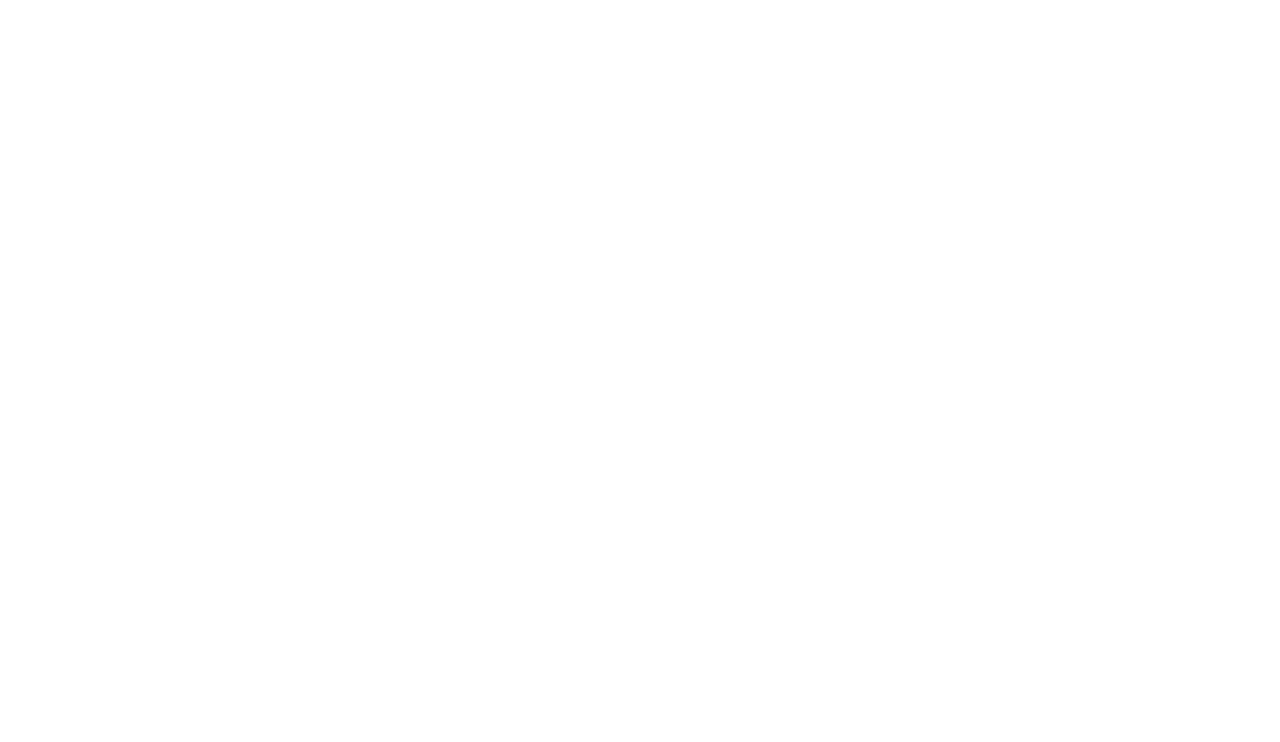
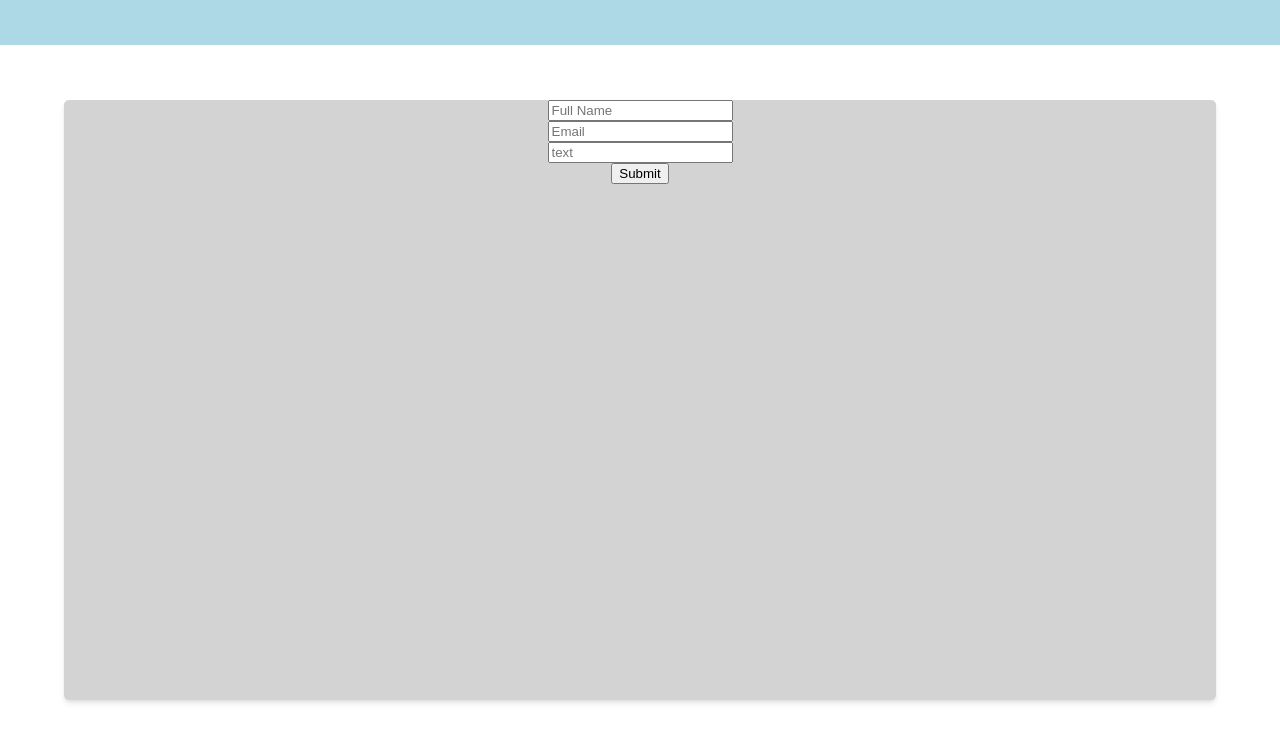
Before and after one commit to IsacHolstad/data-collecting, a plain HTML site: page index.html in a window 1280 px wide. Drawn offline with Linux system fonts and the light colour scheme.

Commit message:
data gets sendt and collected

```diff
--- /dev/null
+++ b/css/styles.css
@@ -0,0 +1,22 @@
+* {
+    margin: 0 auto;
+    padding: 0 auto;
+}
+nav{
+    width: 100%;
+    height: 45px;
+    background-color: lightblue;
+}
+.div-backboard{
+    width: 90%;
+    height: 600px;
+    margin-top: 55px;
+    border-radius: 5px;
+    box-shadow: rgba(0, 0, 0, 0.1) 0px 4px 6px -1px, rgba(0, 0, 0, 0.06) 0px 2px 4px -1px;
+    background-color: lightgray;
+}
+input {
+    display: flex;
+    flex-direction: column;
+
+}
--- a/index.html
+++ b/index.html
@@ -5,8 +5,22 @@
     <meta http-equiv="X-UA-Compatible" content="IE=edge">
     <meta name="viewport" content="width=device-width, initial-scale=1.0">
     <title>Document</title>
+    <link rel="stylesheet" href="./css/styles.css">
 </head>
 <body>
+    <header>
+        <nav>
 
+        </nav>
+    </header>
+    <div class="div-backboard">
+        <form action="https://formsubmit.co/wisac22@gmail.com" method="post">
+            <center><input type="text" placeholder="Full Name">
+            <input type="email" placeholder="Email">
+            <input type="text" placeholder="text">
+            <input type="submit"></center>
+        </form>
+
+    </div>
 </body>
 </html>
```
